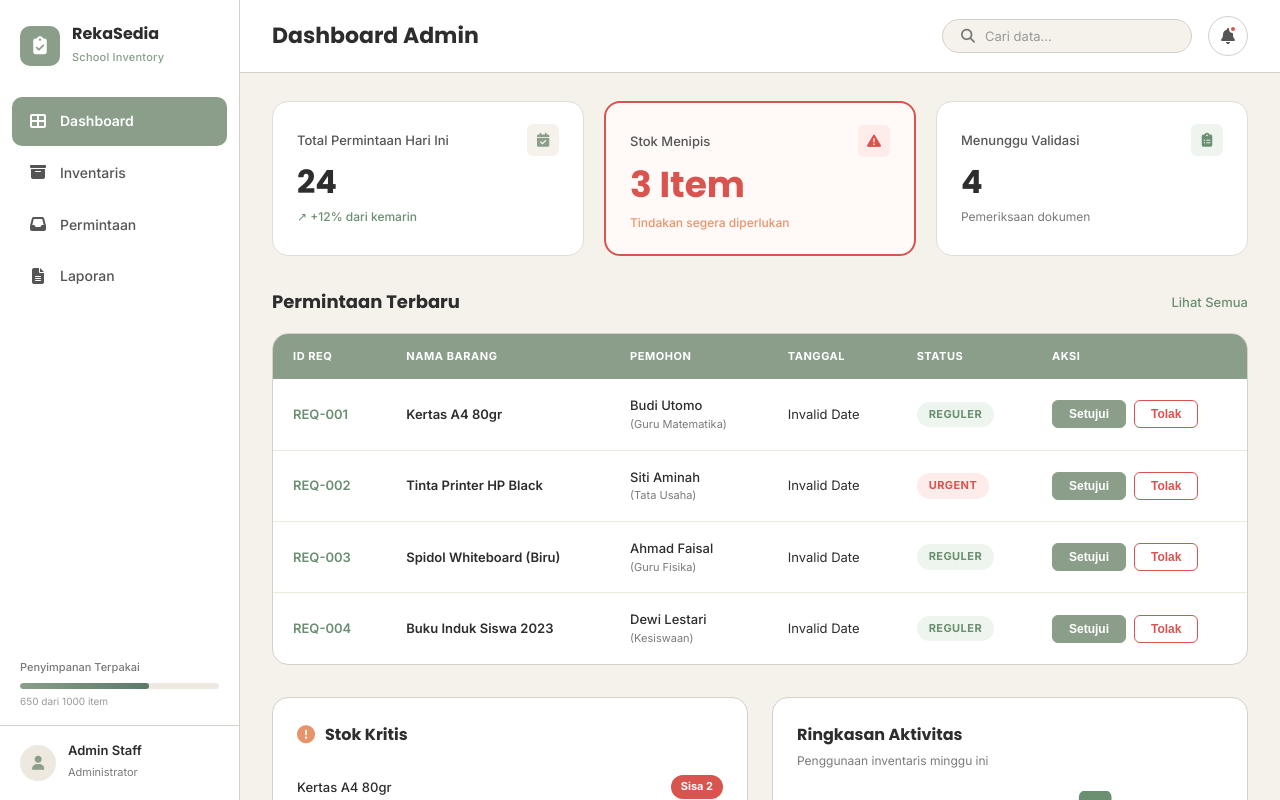
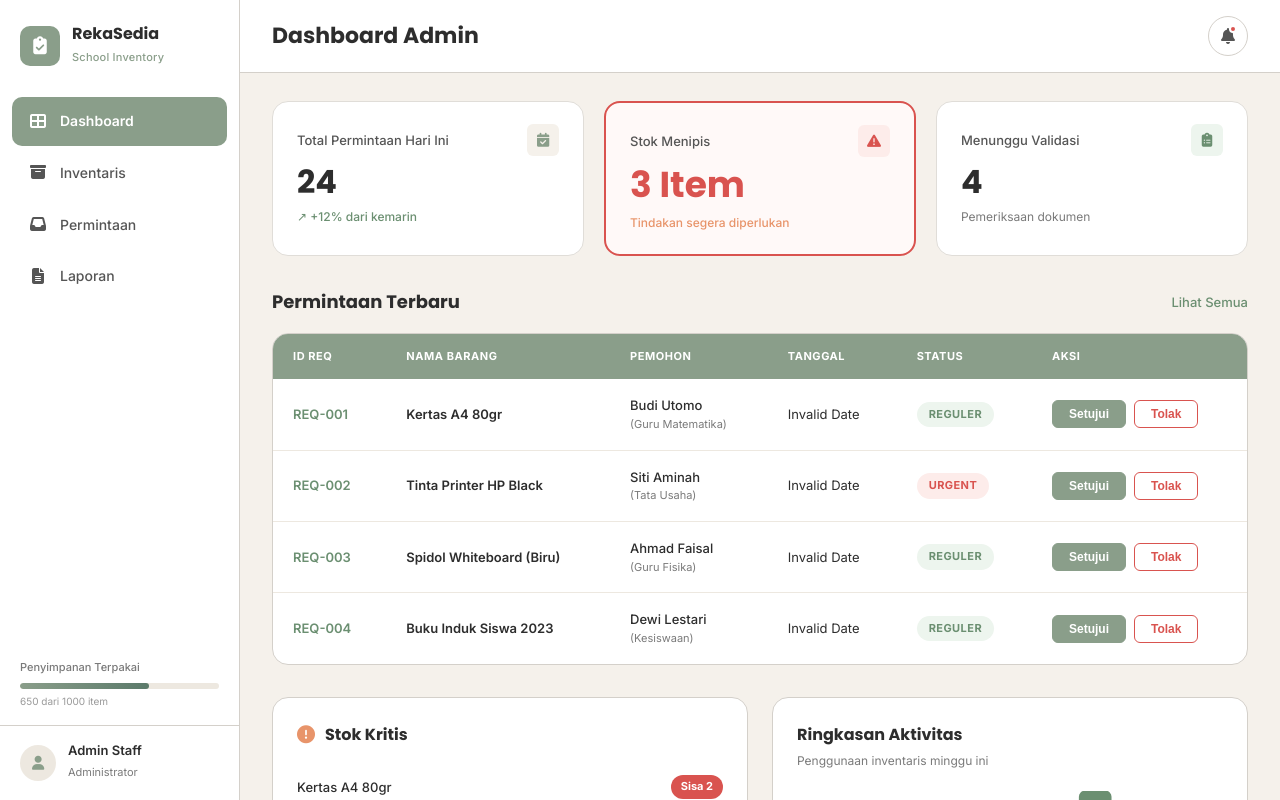
Before and after one commit to Faza-SAPUTRA/rekasedia, a React (Vite) app: page /admin in a window 1280 px wide. Both pictures are taken after typing "name@example.com", "Sample123" into the empty fields and a click on the button "Masuk". Shown: the top 800 px of the page. Built offline with nearby package versions, Linux system fonts and the light colour scheme.

Commit message:
style: remove search bar from layouts as requested

```diff
--- a/src/components/DashboardLayout.tsx
+++ b/src/components/DashboardLayout.tsx
@@ -25,10 +25,6 @@ export default function DashboardLayout() {
         <header className={styles.topBar}>
           <h2 className={styles.pageTitle}>{getTitle()}</h2>
           <div className={styles.topBarRight}>
-            <div className={styles.searchBox}>
-              <i className="fas fa-search"></i>
-              <input type="text" placeholder="Cari data..." />
-            </div>
             <button
               className={styles.notifBtn}
               aria-label="Notifikasi"
--- a/src/components/TeacherLayout.tsx
+++ b/src/components/TeacherLayout.tsx
@@ -26,10 +26,6 @@ export default function TeacherLayout() {
         <header className={styles.topBar}>
           <h2 className={styles.pageTitle}>{getTitle()}</h2>
           <div className={styles.topBarRight}>
-            <div className={styles.searchBox}>
-              <i className="fas fa-search"></i>
-              <input type="text" placeholder="Cari data..." />
-            </div>
             <button
               className={styles.notifBtn}
               aria-label="Notifikasi"
```
